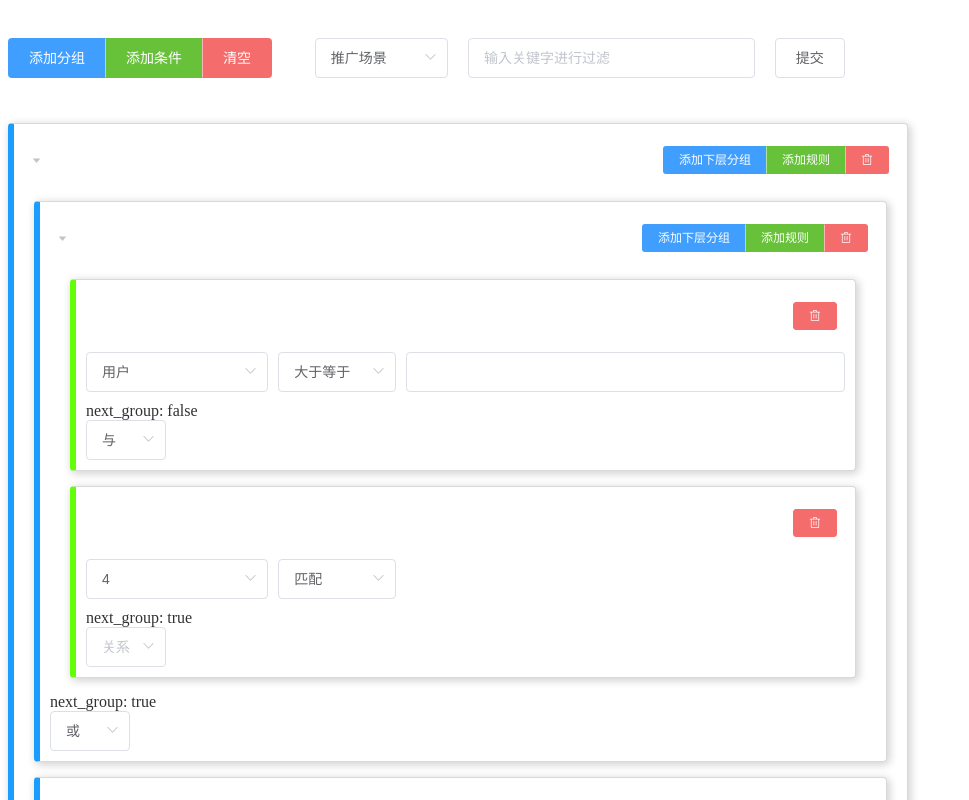
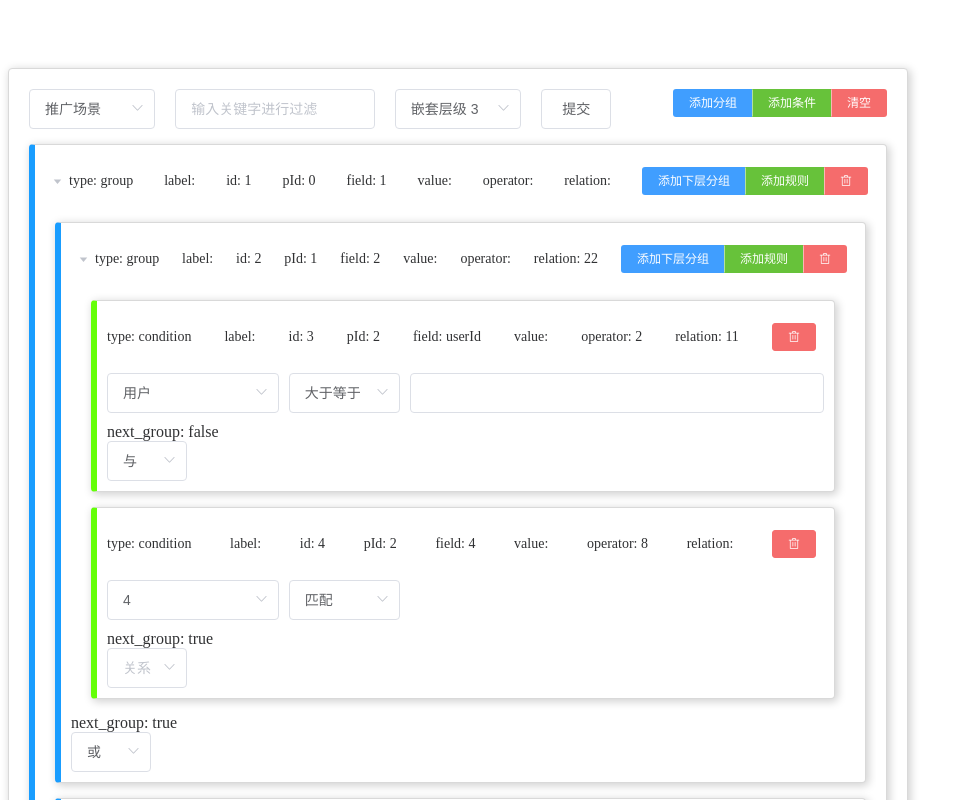
Before and after one commit to mybre/element-rule-tree, a Vue app: page / in a window 1280 px wide. Shown: the top 800 px of the page, without its empty margins (0-969 px from the left). Built offline with nearby package versions, Linux system fonts and the light colour scheme.

Commit message:
样式变更

```diff
--- a/src/views/condition/components/right-input.vue
+++ b/src/views/condition/components/right-input.vue
@@ -22,7 +22,6 @@ export default {
     "node.data.value": {
       handler(val) {
         this.value = val;
-        console.log(val, "123123");
       },
       immediate: true,
     },
--- a/src/views/renderContent.vue
+++ b/src/views/renderContent.vue
@@ -2,29 +2,11 @@
   <div>
     <div class="custom-tree-container">
       <div style="padding: 30px 0">
+
+      </div>
+
+      <div class="tree-card" style="padding: 20px">
         <el-row :gutter="20">
-          <el-col :span="8">
-            <el-button-group>
-              <el-button
-                  type="primary"
-                  @click="appendGroup({ data, type: 'isRoot' })"
-              >添加分组
-              </el-button
-              >
-              <el-button
-                  type="success"
-                  @click="appendRule({ data, type: 'isRoot' })"
-              >添加条件
-              </el-button
-              >
-              <el-button
-                  type="danger"
-                  @click="remove({ data, type: 'isRoot' })"
-              >清空
-              </el-button
-              >
-            </el-button-group>
-          </el-col>
           <el-col :span="4">
             <el-select
                 class="scene input"
@@ -40,15 +22,51 @@
               />
             </el-select>
           </el-col>
-          <el-col :span="8">
+          <el-col :span="6">
             <el-input placeholder="输入关键字进行过滤" v-model="filterText">
             </el-input>
           </el-col>
           <el-col :span="4">
+            <el-select v-model="limitLevel" placeholder="请选择最深嵌套">
+              <el-option value="1" label="嵌套层级 1"></el-option>
+              <el-option value="2" label="嵌套层级 2"></el-option>
+              <el-option value="3" label="嵌套层级 3"></el-option>
+              <el-option value="4" label="嵌套层级 4"></el-option>
+            </el-select>
+          </el-col>
+          <el-col :span="2">
             <el-button @click="sumbit">提交</el-button>
           </el-col>
+          <el-col :span="8">
+            <div style="text-align: right">
+              <el-button-group>
+                <el-button
+                    type="primary"
+                    size="mini"
+                    @click="appendGroup({ data, type: 'isRoot' })"
+                >添加分组
+                </el-button
+                >
+                <el-button
+                    type="success"
+                    size="mini"
+                    @click="appendRule({ data, type: 'isRoot' })"
+                >添加条件
+                </el-button
+                >
+                <el-button
+                    type="danger"
+                    size="mini"
+                    @click="remove({ data, type: 'isRoot' })"
+                >清空
+                </el-button
+                >
+              </el-button-group>
+            </div>
+          </el-col>
         </el-row>
-      </div>
+
+
         <tree
             ref="tree"
             :data="data"
@@ -64,7 +82,14 @@
               slot="control"
               slot-scope="{ node: nodeCur, data: dataCur }"
           >
-          <span>{{ dataCur.label }}</span>
+            <span>type: {{ dataCur.type }}</span>
+            <span>label: {{ dataCur.label }}</span>
+            <span>id: {{ dataCur.id }}</span>
+            <span>pId: {{ dataCur.pId }}</span>
+            <span>field: {{ dataCur.field }}</span>
+            <span>value: {{ dataCur.value }}</span>
+            <span>operator: {{ dataCur.operator }}</span>
+            <span>relation: {{ dataCur.relation }}</span>
             <span v-if="dataCur.type == 'group'">
               <el-button-group>
                 <el-button
@@ -142,6 +167,8 @@
             </el-select>
           </div>
         </tree>
+
+      </div>
     </div>
   </div>
 </template>
@@ -169,6 +196,7 @@ export default {
       next_group: [],
       next_condition: [],
       data: [],
+      limitLevel:"3"
     };
   },
   components: {
@@ -202,7 +230,10 @@ export default {
         type: "group",
         relation: "",
         nextIsGroup: false,
-        pId: 0
+        pId: 0,
+        field: "",
+        operator: "",
+        value: ""
       };
 
       if (type && type == "isRoot") {
@@ -313,8 +344,8 @@ export default {
     },
 
     sumbit() {
-      let list = this.extractTree(this.data, 'children');
-      console.log(list, 'list')
+      let obj = JSON.parse(JSON.stringify(this.data));
+      let list = this.extractTree(obj, 'children');
     },
 
     // 同层结构转树形结构
@@ -333,10 +364,8 @@ export default {
       data.forEach(item => {
         let parent = map[item.pId];
         if (parent) {
-          console.log(3);
           (parent.children || (parent.children = [])).push(item);
         } else {
-          console.log(4)
           result.push(item);
         }
       });
```
Lines whose indentation alone changed are shown as unchanged.
